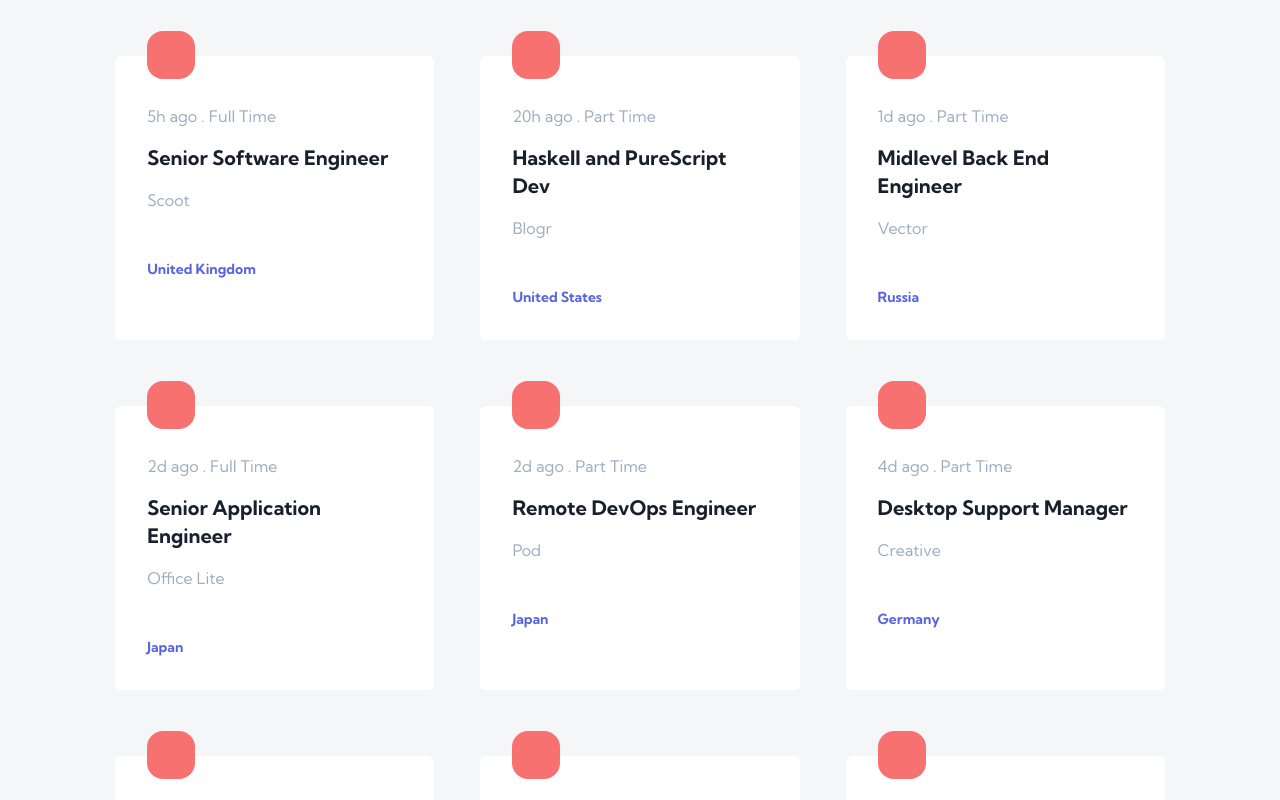
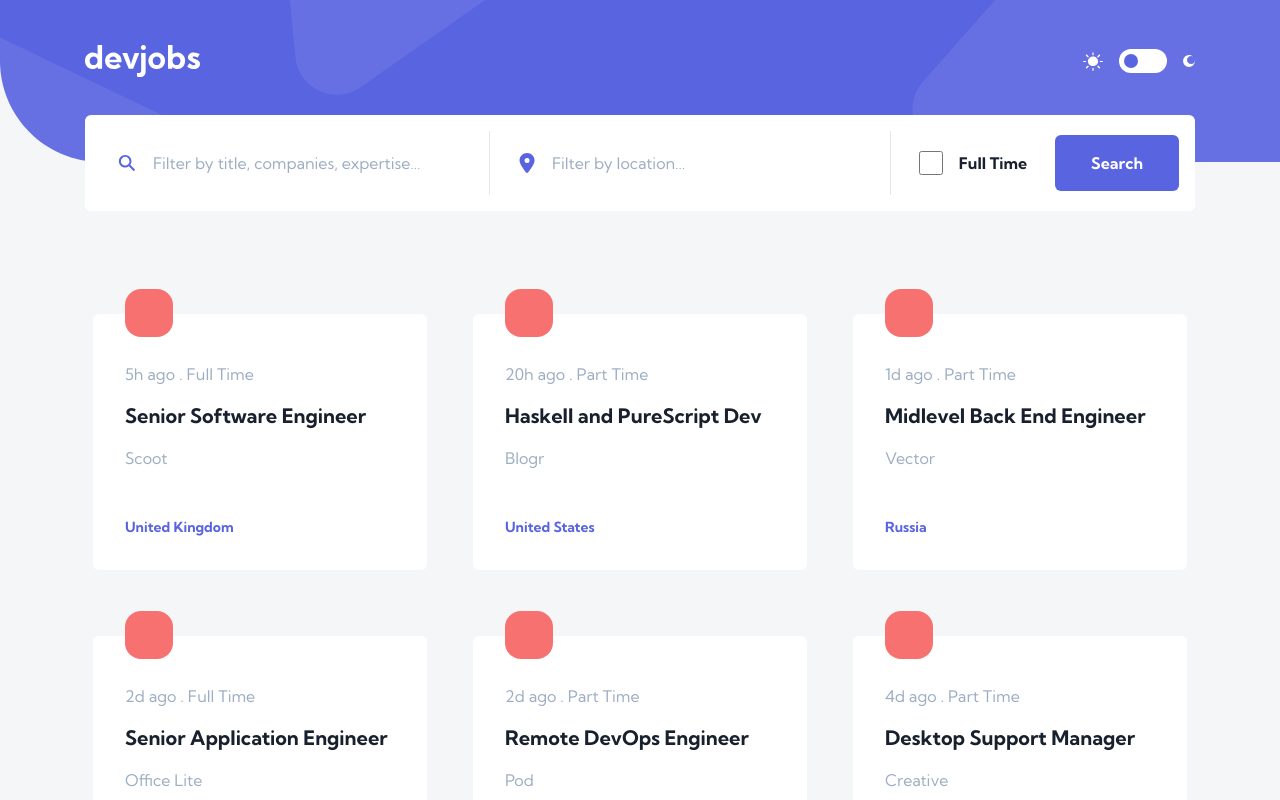
Before and after one commit to zetmosoma10/devjobs-web-app, a React (Vite) app: page / in a window 1280 px wide. Shown: the top 800 px of the page. Built offline with nearby package versions, Linux system fonts and the light colour scheme.

Commit message:
build Search form component

```diff
--- a/package.json
+++ b/package.json
@@ -11,7 +11,9 @@
   },
   "dependencies": {
     "react": "^18.3.1",
-    "react-dom": "^18.3.1"
+    "react-dom": "^18.3.1",
+    "react-icons": "^5.2.1",
+    "react-router-dom": "^6.10.0"
   },
   "devDependencies": {
     "@types/react": "^18.3.3",
--- a/src/App.tsx
+++ b/src/App.tsx
@@ -1,11 +1,17 @@
 import JobCardGrid from "./components/JobCardGrid";
 import NavBar from "./components/NavBar";
+import SearchForm from "./components/SearchForm";
 
 function App() {
   return (
-    <div className="bg-light_grey min-h-screen p-12">
-      {/* <NavBar /> */}
-      <JobCardGrid />
+    <div className="relative bg-light_grey min-h-screen ">
+      <NavBar />
+      <div className="max-container absolute left-0 right-0 top-[100px] md:top-[115px]">
+        <SearchForm />
+      </div>
+      <div className="mt-24 md:mt-28 lg:mt-36">
+        <JobCardGrid />
+      </div>
     </div>
   );
 }
--- a/src/components/JobCardGrid.tsx
+++ b/src/components/JobCardGrid.tsx
@@ -6,10 +6,12 @@ const JobCardGrid = () => {
   const [jobData, setjobData] = useState(jobDataArr);
 
   return (
-    <div className="grid max-container custome-grid">
-      {jobData.map((jobCard) => (
-        <JobCard key={jobCard.id} job={jobCard} />
-      ))}
+    <div className="max-container">
+      <div className="grid  custome-grid">
+        {jobData.map((jobCard) => (
+          <JobCard key={jobCard.id} job={jobCard} />
+        ))}
+      </div>
     </div>
   );
 };
--- /dev/null
+++ b/src/components/SearchForm.tsx
@@ -0,0 +1,56 @@
+import { RiFilter2Fill } from "react-icons/ri";
+import { FaLocationDot } from "react-icons/fa6";
+import { IoSearchSharp } from "react-icons/io5";
+
+const SearchForm = () => {
+  return (
+    <form
+      className="flex items-center justify-between mb-8 bg-white pl-6  md:pl-8 pr-4 py-4
+         space-x-7  rounded-md "
+    >
+      <div className="flex items-center space-x-4 w-full">
+        <div className="hidden md:block">
+          <IoSearchSharp color="#5964E0" size="20px" />
+        </div>
+        <input
+          className="font-base caret-violet md:border-r pr-2 md:py-5 text-very_dark_blue w-full outline-none  placeholder:text-base placeholder:text-grey"
+          placeholder="Filter by title, companies, expertise…"
+          type="text"
+        />
+      </div>
+      <div className="  hidden md:flex md:items-center space-x-4 w-full ">
+        <FaLocationDot color="#5964E0" size="20px" />
+        <input
+          className="font-base w-full caret-violet md:border-r pr-2 md:py-5 text-very_dark_blue outline-none placeholder:text-base placeholder:text-grey"
+          placeholder="Filter by location…"
+          type="text"
+        />
+      </div>
+      <div className=" hidden md:flex md:items-center space-x-4 text-nowrap ">
+        <input
+          className="bg-grey w-6 h-6 caret-violet"
+          type="checkbox"
+          name=""
+          id="checkbox"
+        />
+        <label
+          className="text-base text-very_dark_blue font-bold"
+          htmlFor="checkbox"
+        >
+          Full Time
+        </label>
+      </div>
+      <div className="md:hidden text-dark_grey cursor-pointer">
+        <RiFilter2Fill size="20px" />
+      </div>
+      <button className="hidden md:block bg-violet hover:bg-opacity-75 text-white font-bold rounded-md text-base py-4 px-9 ">
+        Search
+      </button>
+      <button className="md:hidden bg-violet hover:bg-opacity-75 text-white font-bold rounded-md text-base p-[14px]">
+        <IoSearchSharp size="20px" color="#fff" />
+      </button>
+    </form>
+  );
+};
+
+export default SearchForm;
```
Also changed, not shown: src/main.tsx (+8 -8 lines), 1 other file (tests, documents, lock files or other folders).
